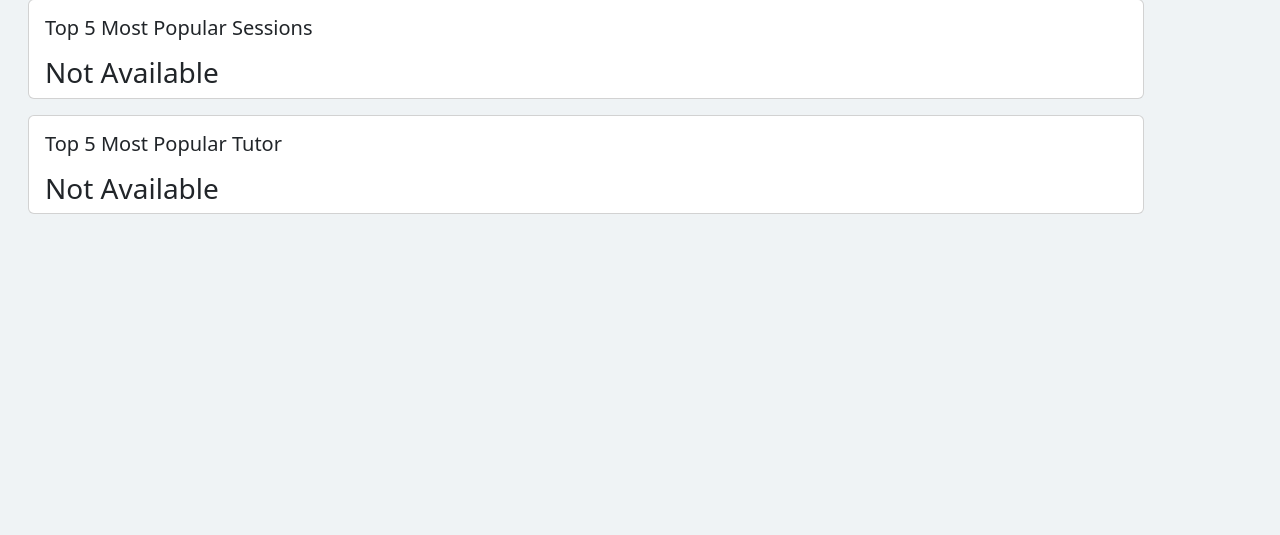
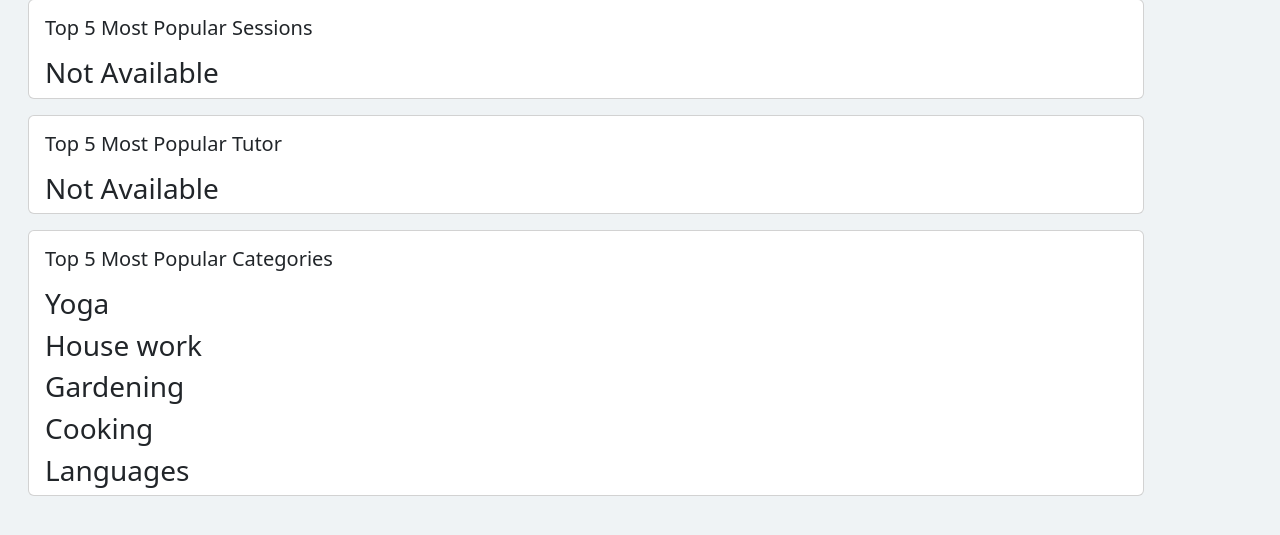
Before and after one commit to PichapopRo/community-tutor, a Django app: page /local-tutor/statistics in a window 1280 px wide. Shown: the part 137-672 px from the top of the page. Run offline with Django 5.2, Linux system fonts and the light colour scheme; data comes from the database, SQL or seed files in the repository; data that the repository does not hold is empty; some web fonts are replaced.

Commit message:
Working most popular categories

```diff
--- a/webpage/templates/statistics.html
+++ b/webpage/templates/statistics.html
@@ -28,6 +28,19 @@
 
                 {% endif %}
         </div>
+
+        <div class="card my-3">
+            <h5 class="card-title mx-3 my-3">Top 5 Most Popular Categories</h5>
+                {% if not popular_categories %}
+                    <h3 class="card-label mx-3 ">Not Available</h3>
+                {% else %}
+                    {% for category_name in popular_categories %}
+                        <h3 class="card-label mx-3 ">{{ category_name }}</h3>
+                    {% endfor %}
+
+                {% endif %}
+        </div>
+
     </div>
 </body>
 {% endblock %}
--- a/webpage/views.py
+++ b/webpage/views.py
@@ -15,6 +15,7 @@ from django.contrib.auth.mixins import LoginRequiredMixin
 from django.utils import timezone
 from django.db.models import Count
 from django.contrib.auth.models import User
+from typing import Iterable
 
 logger = logging.getLogger("Views.py")
 
@@ -148,7 +149,7 @@ class StatisticView(generic.TemplateView):
         else:
             return None
 
-    def get_popular_course_name(self, number: int) -> list[Session] | None:
+    def get_popular_course(self, number: int) -> Iterable[Session] | None:
         session_with_participant_counts = (
             Session.objects
             .annotate(total_participants=Count('participants'))
@@ -160,11 +161,23 @@ class StatisticView(generic.TemplateView):
         else:
             return None
 
+    def get_popular_category(self, number) -> list[Category] | None:
+        category_with_participant_counts = (
+            Category.objects
+            .annotate(total_participants=Count('session__participants'))
+        )
+        top_categories = category_with_participant_counts.order_by('-total_participants')[:number]
+        if top_categories:
+            return [category.category_name for category in top_categories]
+        else:
+            return None
+
     def get_context_data(self, **kwargs: Any) -> dict[str, Any]:
         NUMBER_OF_POPULAR_TUTORS = 5
         context =  super().get_context_data(**kwargs)
         context["popular_tutors"] = self.get_popular_tutor_name(NUMBER_OF_POPULAR_TUTORS)
-        context["popular_sessions"] = self.get_popular_course_name(NUMBER_OF_POPULAR_TUTORS)
+        context["popular_sessions"] = self.get_popular_course(NUMBER_OF_POPULAR_TUTORS)
+        context['popular_categories'] = self.get_popular_category(NUMBER_OF_POPULAR_TUTORS)
 
 
         return context
```
